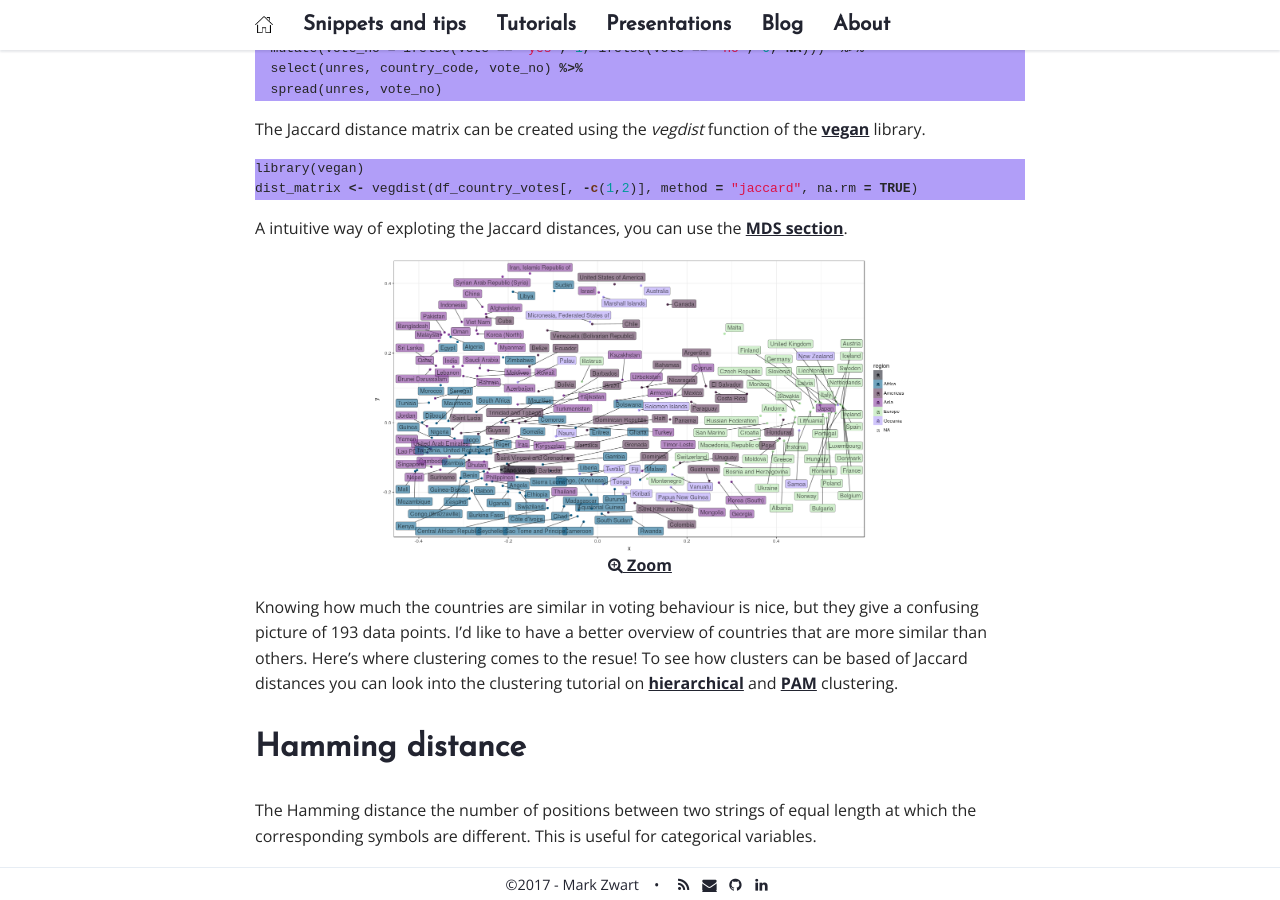
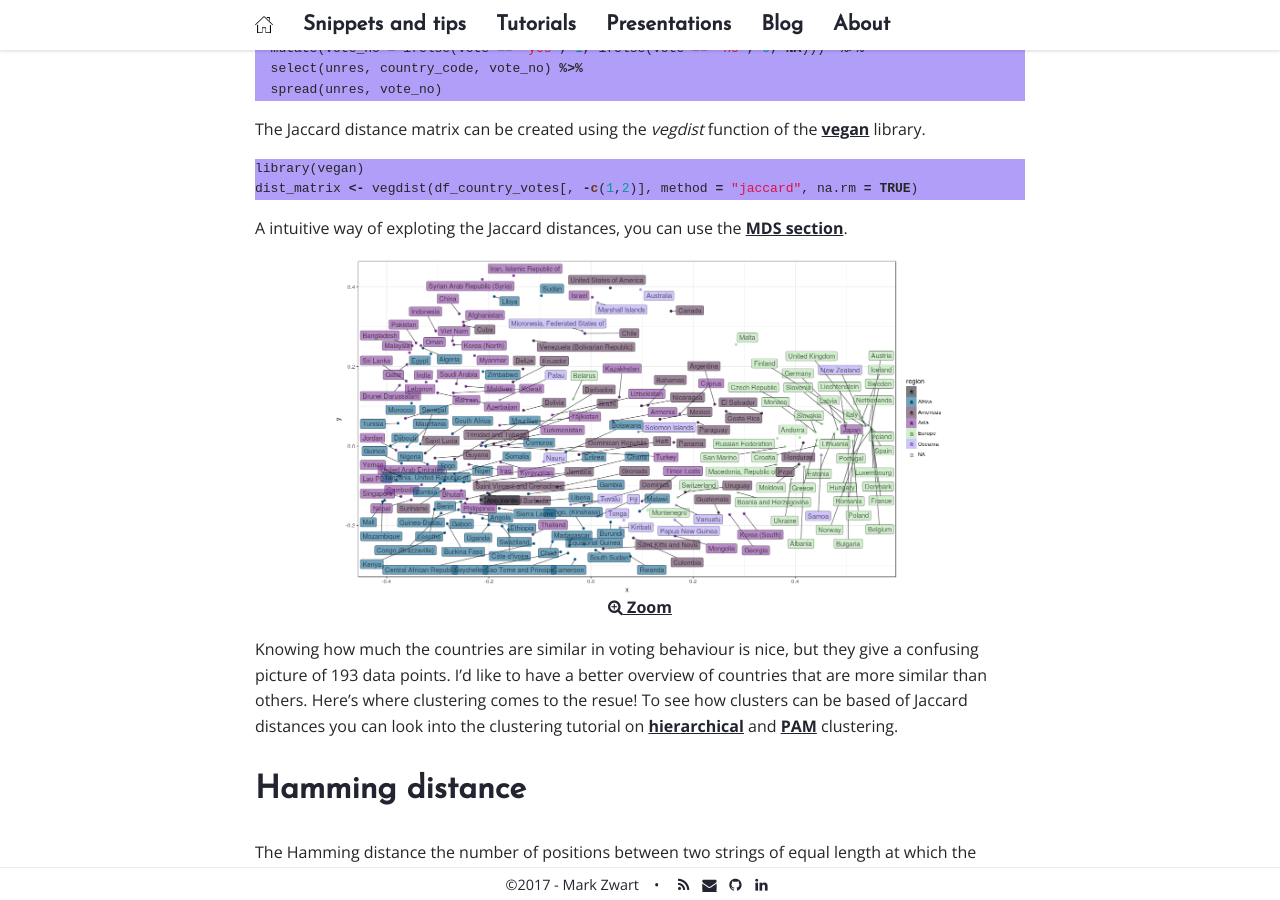
Before and after one commit to mark-me/mark-me.github.io, a Jekyll site: the page built from _pages/tutorials/distance-measures/distance-measures.md, in a window 1280 px wide and 900 px high, scrolled down 1678 px. Built offline with Jekyll 4.4.1, drawn with Linux system fonts in a browser that asks for light colours; nearby versions of some CDN libraries; comment, search, counter and statistics services are not loaded.

Commit message:
Update distance-measures.md

```diff
--- a/_pages/tutorials/distance-measures/distance-measures.md
+++ b/_pages/tutorials/distance-measures/distance-measures.md
@@ -54,7 +54,7 @@ A intuitive way of exploting the Jaccard distances, you can use the [MDS section
 
 {:refdef: style="text-align: center;"}
 <a href="/_pages/tutorials/distance-measures/jaccard-mds-human-rights.png" target="_blank">
-<img src="/_pages/tutorials/distance-measures/jaccard-mds-human-rights.png" alt="Jaccard MDS" align="center" width="70%" height="70%"/><br>
+<img src="/_pages/tutorials/distance-measures/jaccard-mds-human-rights.png" alt="Jaccard MDS" align="center" width="80%" height="80%"/><br>
 <i class='fa fa-search-plus '></i> Zoom</a>
 {: refdef}
 
```
